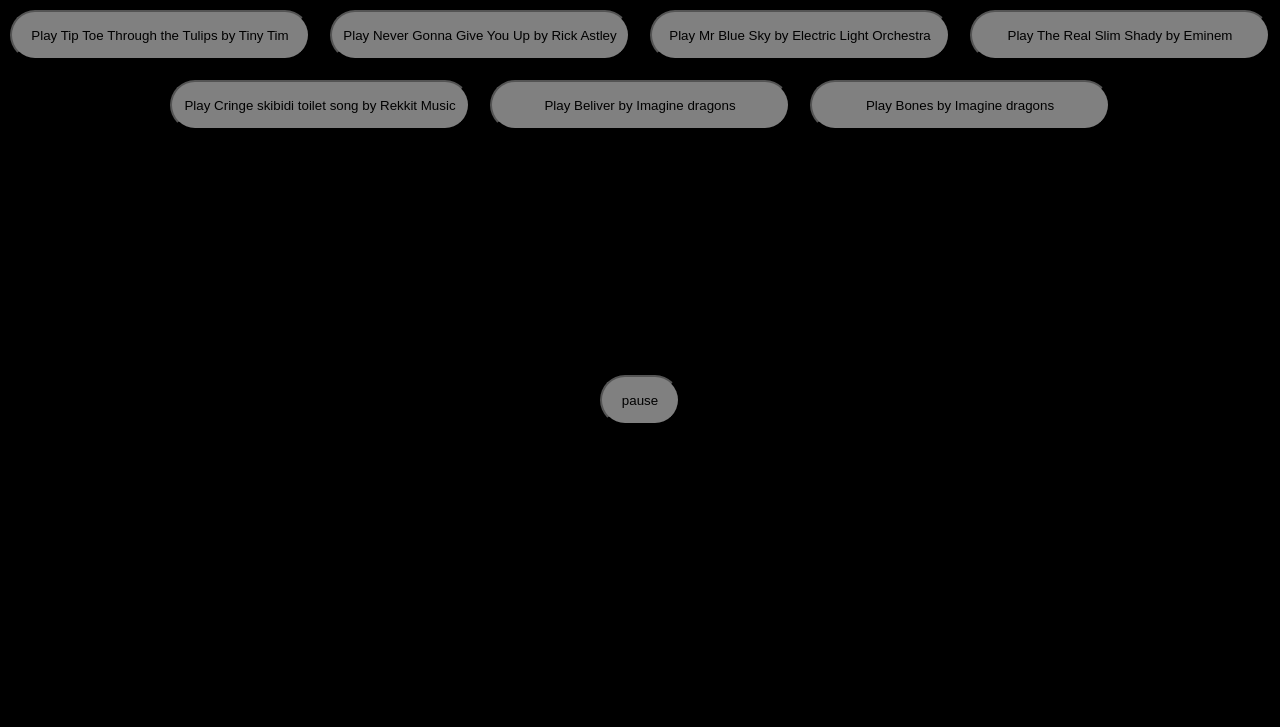
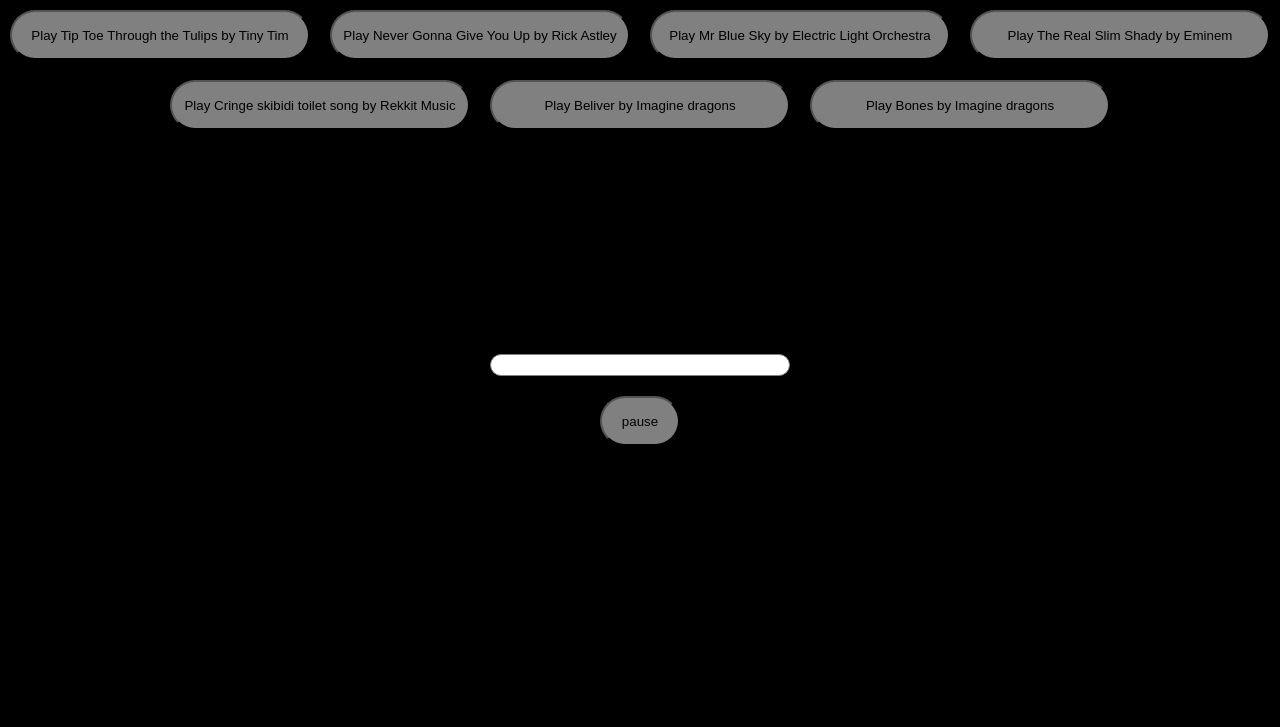
Before and after one commit to TireNetwork/TireMusic, a plain HTML site: page index.html in a window 1280 px wide. Shown: the top 727 px of the page. Drawn offline with Linux system fonts and the light colour scheme.

Commit message:
Update index.html

```diff
--- a/index.html
+++ b/index.html
@@ -46,12 +46,10 @@
             background-color: white;
             height: 20px;
             margin-top: 20px;
-            position: fixed;
+            position: relative;
             border: 1px solid grey;
             border-radius: 20px;
-            bottom: 0;
-            left: 20;
-            z-index: 1000;
+
         }
         .bar {
             background-color: grey;
```
